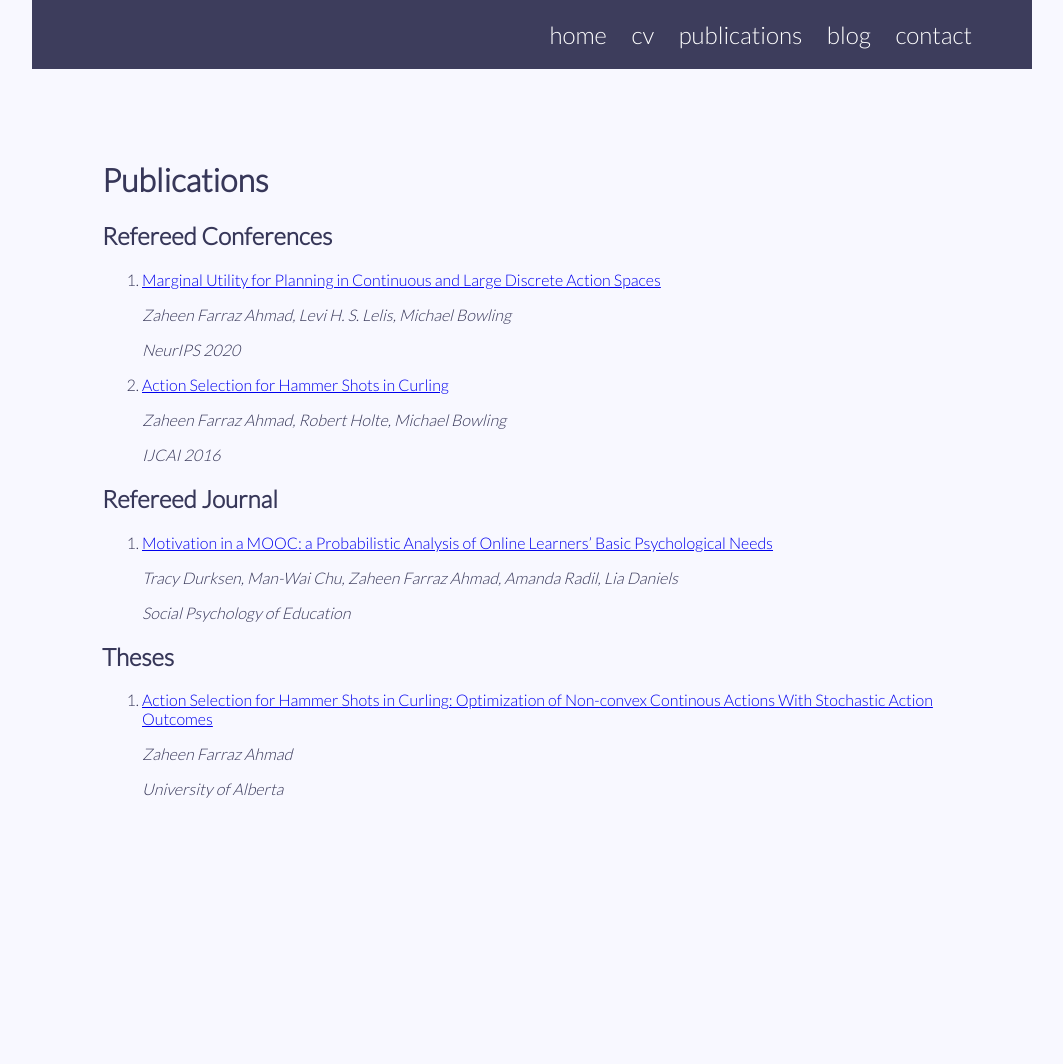
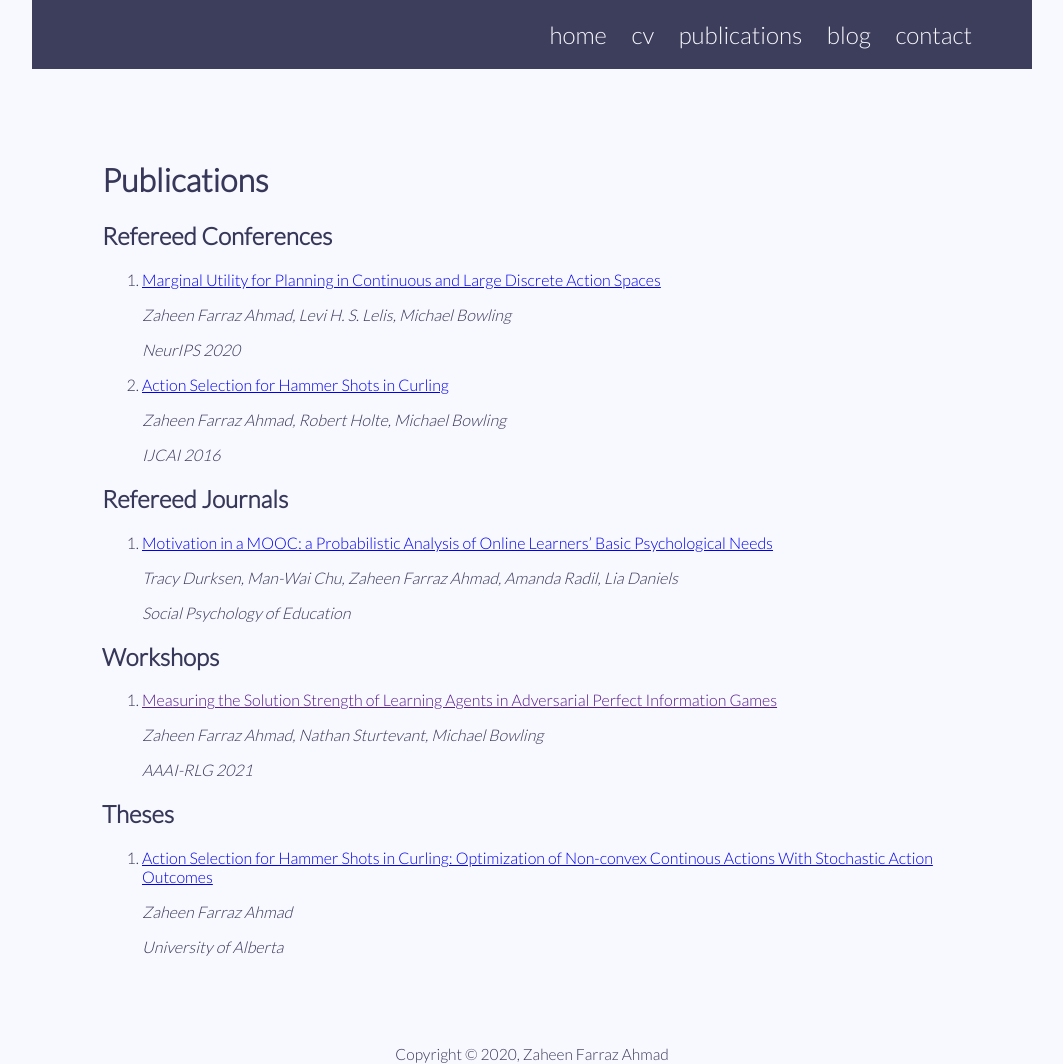
Before and after one commit to zfahmad/zfahmad.github.io, a Jekyll site: the page built from publications.md, in a window 1280 px wide. Shown: the whole page, without its empty margins (108-1171 px from the left). Built offline with Jekyll 4.4.1, drawn with Linux system fonts in a browser that asks for light colours; before the commit the page ends 900 px from its top, so only the background shows below that.

Commit message:
Added news and publication for AAAI-RLG 2021

```diff
--- /dev/null
+++ b/_data/workshops.yml
@@ -0,0 +1,4 @@
+- name: "Measuring the Solution Strength of Learning Agents in Adversarial Perfect Information Games"
+  authors: Zaheen Farraz Ahmad, Nathan Sturtevant, Michael Bowling
+  conf: AAAI-RLG 2021
+  url:
--- a/_layouts/default.html
+++ b/_layouts/default.html
@@ -18,4 +18,5 @@
   </div>
   {{ content }}
   </body>
+  <footer style="text-align:center"> <small>Copyright &copy; 2020, Zaheen Farraz Ahmad</small> </footer>
 </html>
--- a/_layouts/post.html
+++ b/_layouts/post.html
@@ -5,10 +5,6 @@ layout: sub
 
 <p>
   {{ page.date | date_to_string }}
-  {% assign author = site.authors | where: 'short_name', page.author | first %}
-  {% if author %}
-    - <a href="{{ author.url }}">{{ author.name }}</a>
-  {% endif %}
 </p>
 
 {{ content }}
--- a/_sass/main.scss
+++ b/_sass/main.scss
@@ -36,12 +36,12 @@ body {
 
 .nav_bar a:link {
   text-decoration: none;
-  color: white;
+  color: #f8f8ff;
 }
 
 .nav_bar a:visited {
   text-decoration: none;
-  color: white;
+  color: #f8f8ff;
 }
 
 .title {
--- a/index.html
+++ b/index.html
@@ -19,8 +19,11 @@ Artificial Intelligence including Machine Learning and Search.
 </p>
 <h3>Recent News</h3>
 <ul style="padding-left:50px;padding-right:50px;line-height:1.5">
+  <li> <b>Dec 1, 2020:</b> <i>Our workshop paper "Measuring the Solution Strength of
+    Learning Agents in Adversarial Perfect Information Games" has been accepted
+    at AAAI-RLG 2021!</i>
   <li> <b>Sep 25, 2020:</b> <i>Our work <a href="https://arxiv.org/abs/2006.06054">
-    Marginal Utility for Planning in Continuous and Large Discrete Action Spaces</a>
+    "Marginal Utility for Planning in Continuous and Large Discrete Action Spaces"</a>
     has been accepted at NeurIPS 2020!</i>
 </div>
 {% include socials.html %}
--- a/publications.md
+++ b/publications.md
@@ -14,9 +14,19 @@ title: Publications
    *{{ pub.conf }}*
 {% endfor %}
 
-## Refereed Journal
+## Refereed Journals
 
 {% for pub in site.data.journals %}
+1. [{{ pub.name }}]({{ pub.url }})
+
+   *{{ pub.authors }}*
+
+   *{{ pub.conf }}*
+{% endfor %}
+
+## Workshops
+
+{% for pub in site.data.workshops %}
 1. [{{ pub.name }}]({{ pub.url }})
 
    *{{ pub.authors }}*
```
Also changed, not shown: _posts/2020-11-11-margina_utility.md (added, +10 -0 lines), blog.md (+10 -2 lines), assets/images/thumbnail.001.jpeg (added), 11 other files.
